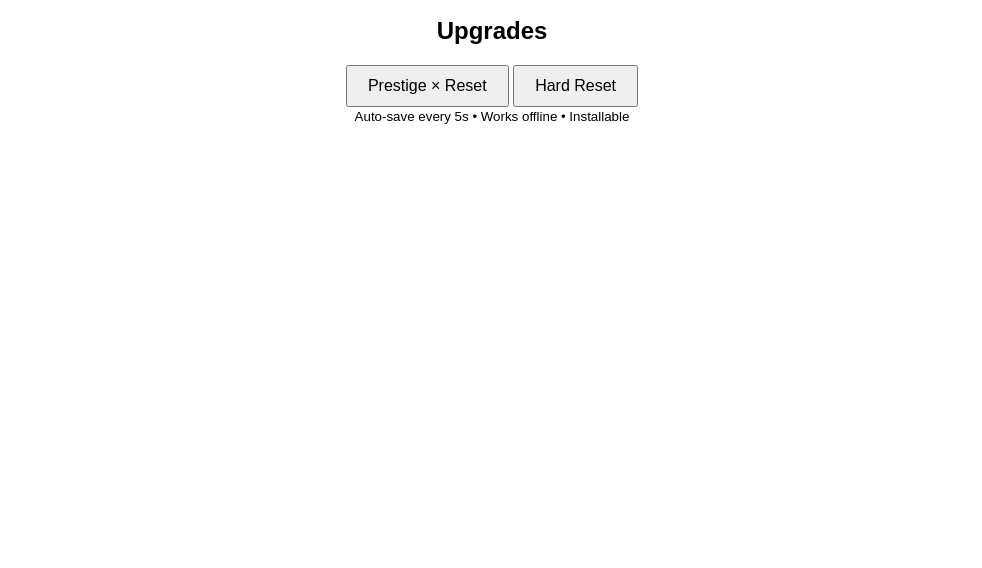
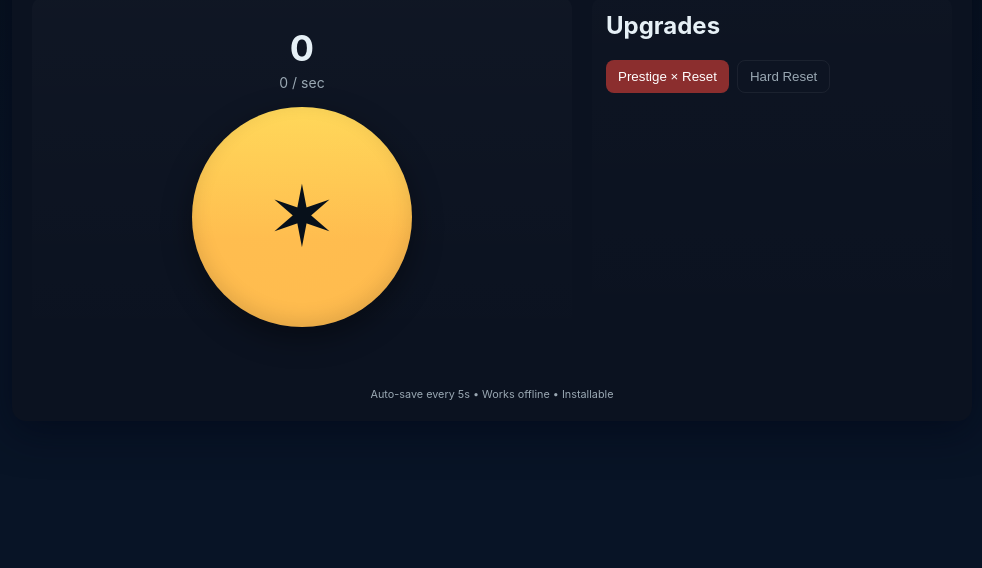
Before and after one commit to Githubuser102234/OfflineClicker, a plain HTML site: page index.html in a window 1280 px wide. Shown: the part 232-800 px from the top of the page, without its empty margins (148-1130 px from the left). Drawn offline with Linux system fonts and the light colour scheme.

Commit message:
Update style.css

```diff
--- a/style.css
+++ b/style.css
@@ -1,9 +1,82 @@
-body {
-  font-family: Arial, sans-serif;
-  text-align: center;
-  margin-top: 50px;
+:root{
+  --bg:#07101a;
+  --panel:#0b1220;
+  --accent:#ffd85a;
+  --muted:#9aa8b3;
+  --glass: rgba(255,255,255,0.03);
 }
-button {
-  padding: 10px 20px;
-  font-size: 16px;
+
+*{box-sizing:border-box}
+html,body{height:100%}
+body{
+  margin:0;
+  font-family:Inter,system-ui,Segoe UI,Roboto,Arial,sans-serif;
+  background:linear-gradient(180deg,var(--bg) 0%, #081426 60%);
+  color:#e6f0f6;
+  -webkit-font-smoothing:antialiased;
+  -moz-osx-font-smoothing:grayscale;
+  display:flex;align-items:center;justify-content:center;padding:20px;
 }
+
+main#app{
+  width:100%;max-width:960px;background:var(--panel);border-radius:14px;
+  box-shadow:0 10px 40px rgba(2,6,23,0.6);padding:20px;overflow:hidden;
+  display:grid;grid-template-columns:1fr 360px;gap:20px;
+}
+
+header{grid-column:1/-1;display:flex;align-items:center;justify-content:space-between;margin-bottom:8px}
+header h1{margin:0;font-size:20px;letter-spacing:0.5px}
+.meta{display:flex;gap:10px;align-items:center}
+button{cursor:pointer;border:0;border-radius:8px;padding:8px 12px;background:var(--glass);color:var(--accent)}
+button.ghost{background:transparent;border:1px solid rgba(255,255,255,0.06);color:var(--muted)}
+button.danger{background:#8b2e2e;color:#fff}
+
+.toggle{display:flex;align-items:center;gap:8px;color:var(--muted);font-size:14px}
+.toggle input{width:18px;height:18px}
+
+.game{display:flex;flex-direction:column;align-items:center;justify-content:center;gap:16px;padding:12px;background:linear-gradient(180deg, rgba(255,255,255,0.02), transparent);border-radius:12px;min-height:360px}
+#scorePanel{text-align:center}
+.score{font-size:36px;font-weight:700}
+.perSec{font-size:14px;color:var(--muted);margin-top:4px}
+
+.big-click{
+  width:220px;height:220px;border-radius:50%;font-size:84px;display:flex;align-items:center;justify-content:center;
+  background: radial-gradient(circle at 30% 30%, #ffd85a33, #ffd85a14), linear-gradient(180deg,#ffd85a 0%, #ffb84d 60%);
+  color:#07101a;box-shadow:0 10px 30px rgba(0,0,0,0.4), inset 0 -6px 20px rgba(0,0,0,0.12);
+  transform:translateY(0);transition:transform 120ms ease;
+  user-select:none;
+}
+.big-click:active{transform:translateY(3px) scale(0.995)}
+
+.floating-layer{position:absolute;pointer-events:none;width:100%;height:100%;top:0;left:0}
+
+.shop{padding:14px;background:linear-gradient(180deg, rgba(255,255,255,0.01), transparent);border-radius:12px;min-height:360px}
+.shop h2{margin:0 0 8px 0}
+.upgrades{display:flex;flex-direction:column;gap:8px;max-height:420px;overflow:auto;padding-right:6px}
+.upgrade{display:flex;justify-content:space-between;align-items:center;padding:8px;background:rgba(255,255,255,0.02);border-radius:8px}
+.u-title{font-weight:600}
+.u-desc{font-size:12px;color:var(--muted);margin-top:4px}
+.u-cost{font-weight:700;color:var(--accent)}
+.u-buy{padding:6px 10px;border-radius:8px;background:#0f7a5f;color:white}
+
+.controls{display:flex;gap:8px;margin-top:12px}
+
+footer{grid-column:1/-1;text-align:center;color:var(--muted);font-size:13px;margin-top:8px}
+
+/* floating + scoring animation */
+.floater{
+  position:absolute;left:50%;transform:translateX(-50%) translateY(0);
+  color:var(--accent);font-weight:700;text-shadow:0 3px 10px rgba(0,0,0,0.6);
+  animation:floatUp 900ms ease-out forwards;
+  pointer-events:none;
+}
+@keyframes floatUp{
+  0%{opacity:1;transform:translateX(-50%) translateY(0) scale(1)}
+  100%{opacity:0;transform:translateX(-50%) translateY(-120px) scale(1.1)}
+}
+
+/* responsive */
+@media (max-width:920px){
+  main#app{grid-template-columns:1fr;max-width:640px}
+  .big-click{width:180px;height:180px;font-size:64px}
+}
```
